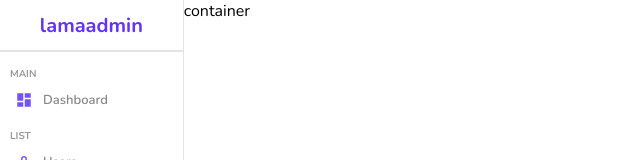
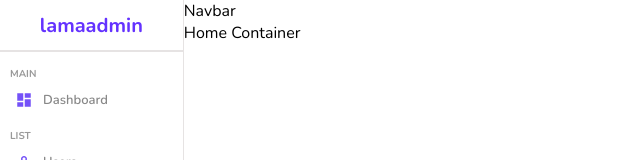
Before and after one commit to atefeh-dev/admin-dashboard, a React (Create React App) app: page / in a window 1280 px wide. Shown: the top 160 px of the page, without its empty margins (0-640 px from the left). Built offline with nearby package versions, Linux system fonts and the light colour scheme.

Commit message:
add icon we need for navbar

```diff
--- a/src/pages/home/Home.jsx
+++ b/src/pages/home/Home.jsx
@@ -2,13 +2,17 @@
 
 import React from "react";
 import Sidebar from "../../components/sidebar/Sidebar";
+import Navbar from "../../components/navbar/Navbar";
 import "./Home.scss";
 
 const Home = () => {
   return (
     <div className="home">
       <Sidebar />
-      <div className="homeContainer">container</div>
+      <div className="homeContainer">
+        <Navbar />
+        Home Container
+      </div>
     </div>
   );
 };
```
Also changed, not shown: src/components/navbar/Navbar.jsx (+8 -1 lines).
